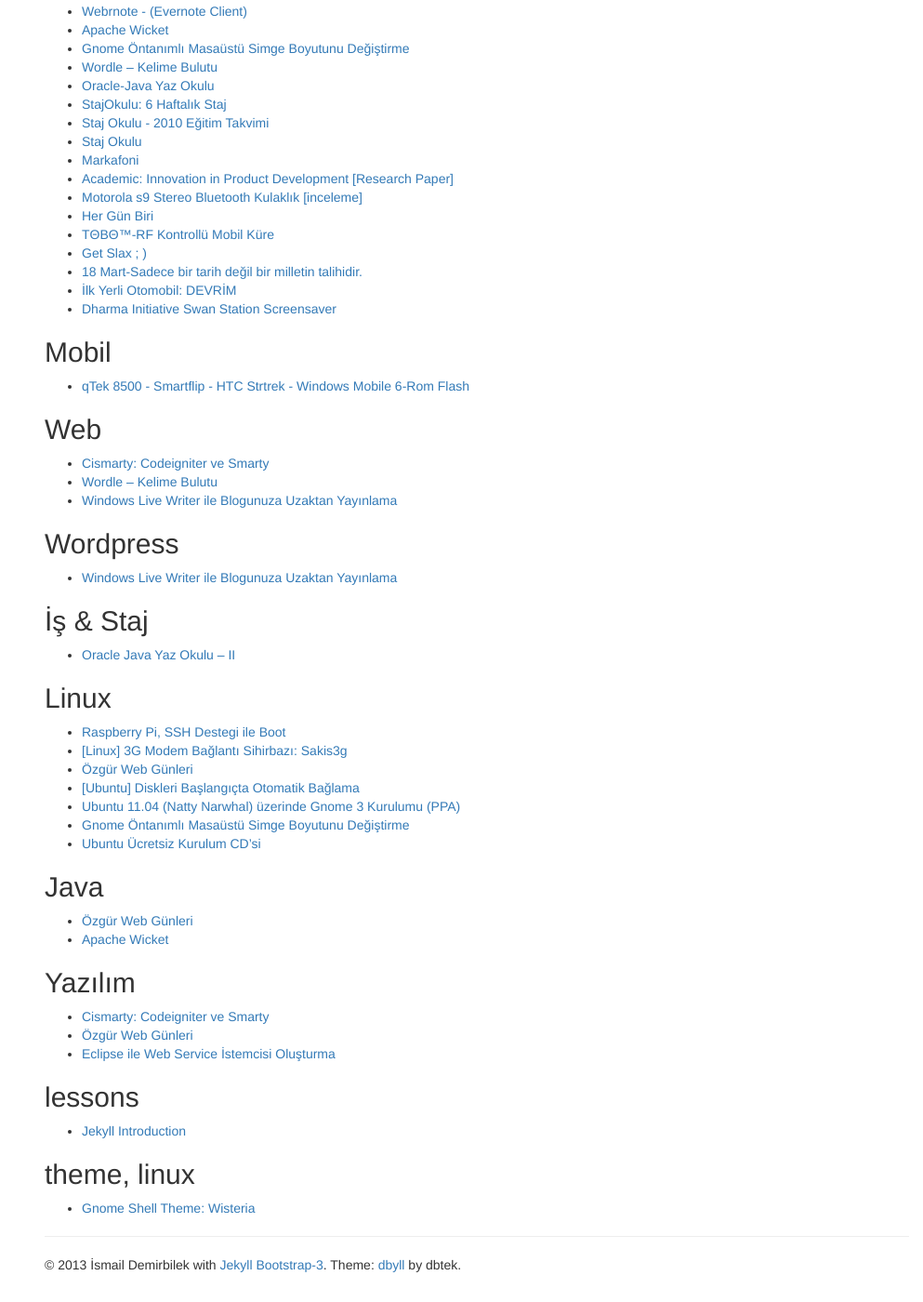
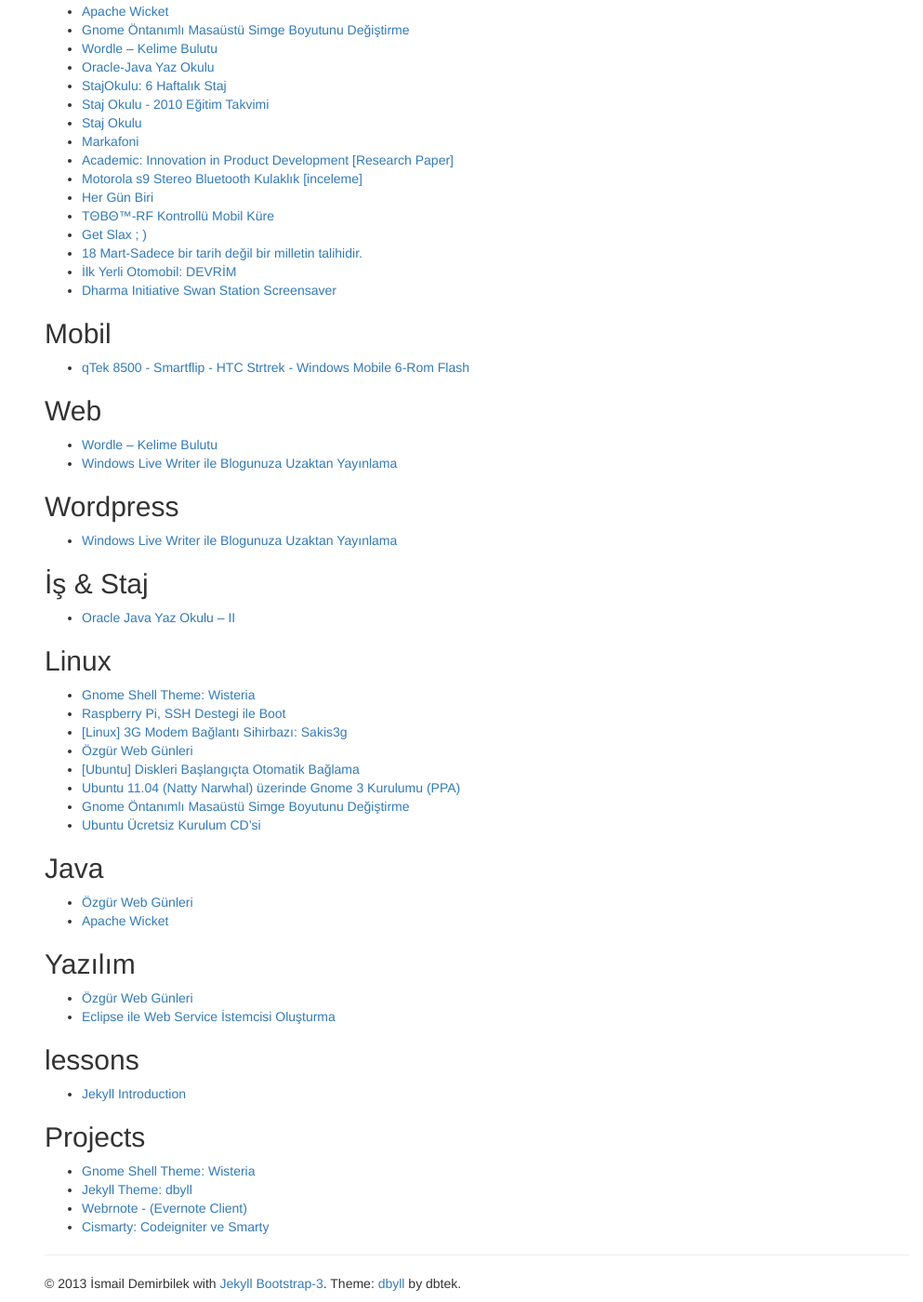
Before and after one commit to dbtek/blog, a Jekyll site: the page built from categories.html, in a window 1280 px wide and 1400 px high, scrolled down 1313 px. Shown: the whole window at 93% size, without its empty margins (287-1280 px from the left). Built offline with Jekyll 4.4.1, drawn with Linux system fonts in a browser that asks for light colours; nearby versions of some CDN libraries; library files that are not in the unit come from our copies; some of the changed text lies outside the part shown.

Commit message:
category arrangement

```diff
--- a/_posts/2013-07-14-codeigniter-ve-smarty.markdown
+++ b/_posts/2013-07-14-codeigniter-ve-smarty.markdown
@@ -8,8 +8,7 @@
 shortinfo: Popüler PHP frameworkü Codeigniter ve Smarty template engine bundle. [Home-made!]
 wordpress_id: 430
 categories:
-- Web
-- Yazılım
+- Projects
 tags:
 - bundle
 - codeigniter
--- a/_posts/2013-07-19-webrnote.markdown
+++ b/_posts/2013-07-19-webrnote.markdown
@@ -8,7 +8,7 @@
 shortinfo: Evernote için GTK+3 client. [Home-made!]
 wordpress_id: 456
 categories:
-- Genel
+- Projects
 ---
 
 Evernote, bilindiği gibi notlarınızı organize eden, cross-platform bir uygulama. Mac, Windows, IOS, Android gibi bir çok platform için uygulamaları mevcut. Ancak Linux için official bir uygulaması yok. 3rd party client'lar da hiç kullanılası değil.
--- a/_posts/2013-11-14-jekyll-theme-dbyll.md
+++ b/_posts/2013-11-14-jekyll-theme-dbyll.md
@@ -2,7 +2,7 @@
 layout: post
 title: "Jekyll Theme: dbyll"
 description: "Stylish, minimalistic blog theme for Jekyll"
-category:
+category: Projects
 tags: [jekyll, theme, stylish, dbyll]
 ---
 {% include JB/setup %}
--- a/_posts/2013-11-24-gnome-shell-theme-wisteria.md
+++ b/_posts/2013-11-24-gnome-shell-theme-wisteria.md
@@ -2,7 +2,9 @@
 layout: post
 title: "Gnome Shell Theme: Wisteria"
 description: "Flat, stylish Gnome Shell theme."
-category: theme, linux
+categories:
+- Projects
+- Linux
 tags: [theme, gnome-shell, wisteria, flat]
 ---
 {% include JB/setup %}
```
